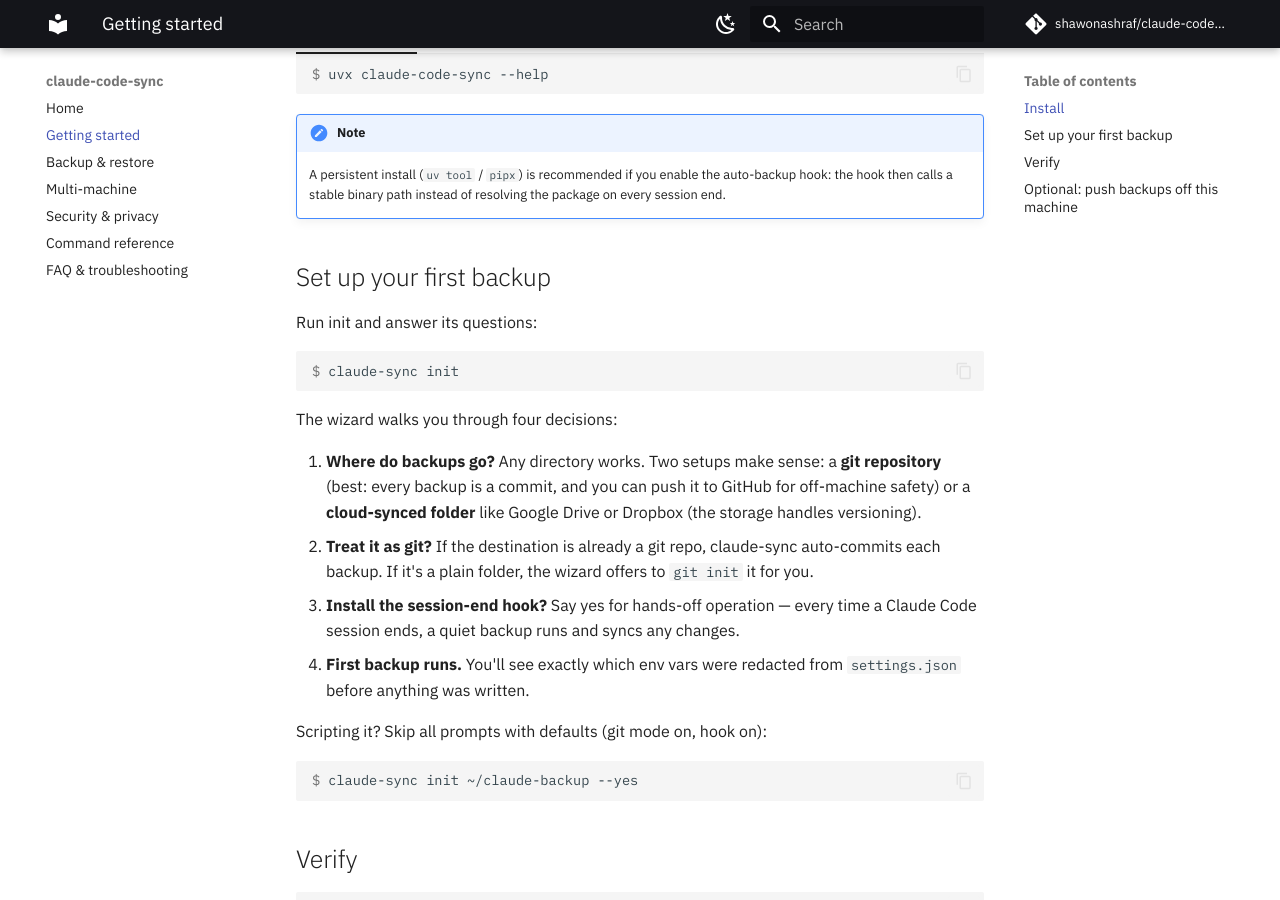
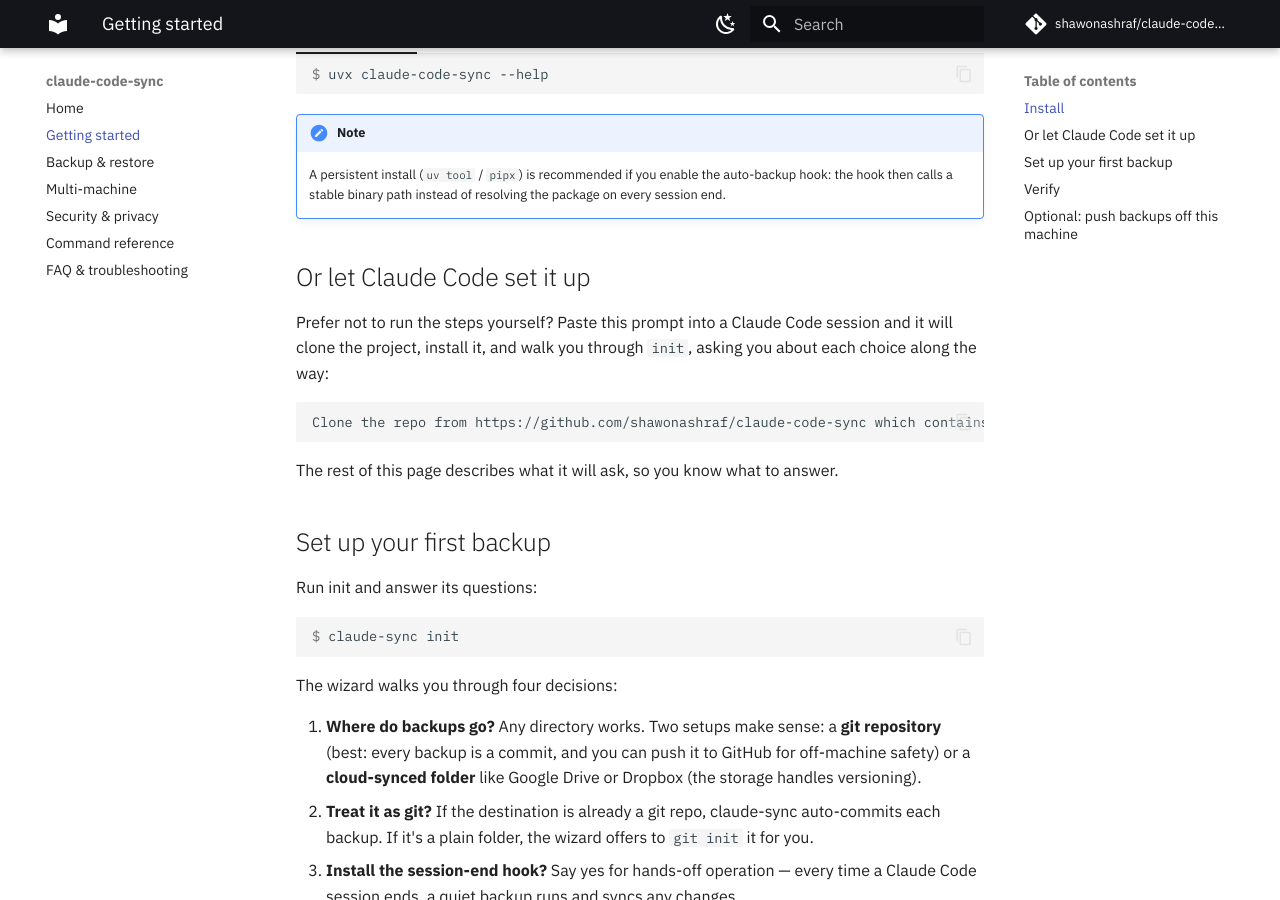
Before and after one commit to shawonashraf/claude-code-sync, an MkDocs documentation site: the page built from website/getting-started.md, in a window 1280 px wide and 900 px high, scrolled down 375 px. Built offline with MkDocs 1.6.1 and Material for MkDocs 9.7.7, drawn with Linux system fonts in a browser that asks for light colours; comment, search, counter and statistics services are not loaded.

Commit message:
docs: show the Claude Code setup prompt in Getting started
The README now offers a prompt that lets Claude Code clone and set up the
tool. Mirror it on the docs site so people who start from the website see
the same option.

````diff
--- a/website/getting-started.md
+++ b/website/getting-started.md
@@ -32,6 +32,19 @@
     A persistent install (`uv tool` / `pipx`) is recommended if you enable
     the auto-backup hook: the hook then calls a stable binary path instead
     of resolving the package on every session end.
+
+## Or let Claude Code set it up
+
+Prefer not to run the steps yourself? Paste this prompt into a Claude Code
+session and it will clone the project, install it, and walk you through
+`init`, asking you about each choice along the way:
+
+```text
+Clone the repo from https://github.com/shawonashraf/claude-code-sync which contains a sync tool for claude code and set it up on my computer. Ask questions about any choices you may have to make, such as directories, symlinks etc.
+```
+
+The rest of this page describes what it will ask, so you know what to
+answer.
 
 ## Set up your first backup
 
````
